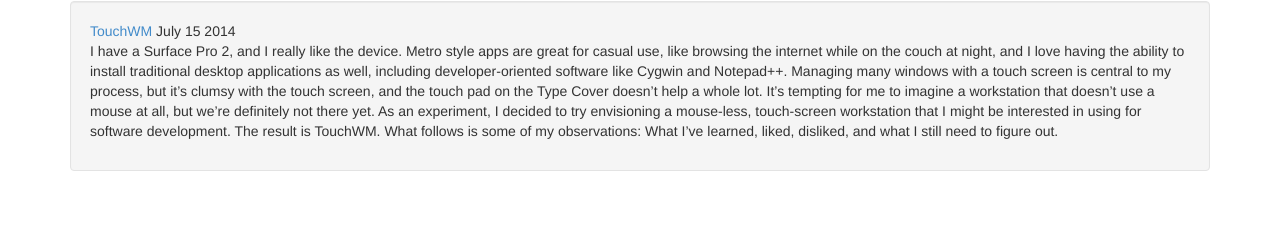
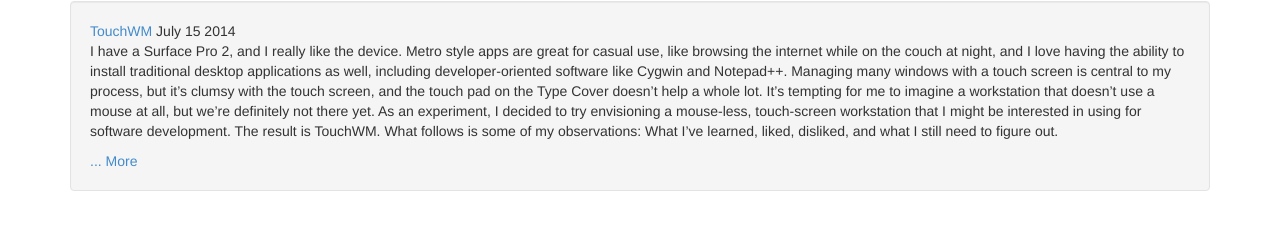
Before and after one commit to eemikula/eemikula.github.io, a Jekyll site: the page built from index.html, in a window 1280 px wide. Shown: the part 129-359 px from the top of the page. Built offline with Jekyll 4.4.1, drawn with Linux system fonts in a browser that asks for light colours.

Commit message:
Clarifying summary in home index

```diff
--- a/index.html
+++ b/index.html
@@ -8,5 +8,6 @@
 <a href="{{ post.url }}">{{ post.title }}</a>
 {{ post.date | date: "%B %-d %Y" }}
 {{ post.excerpt }}
+<a href="{{ post.url }}">... More</a>
 </div>
 {% endfor %}
```
